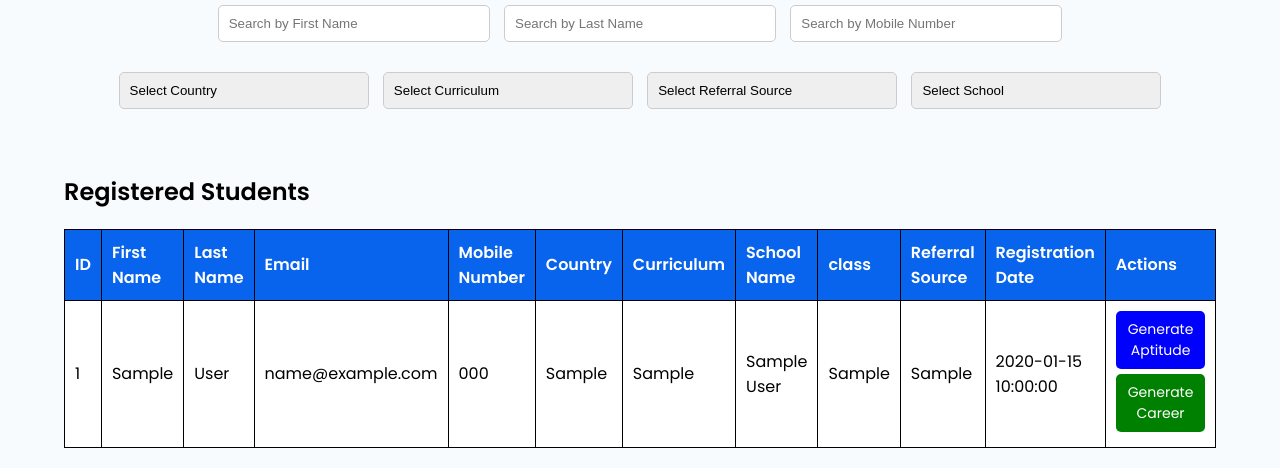
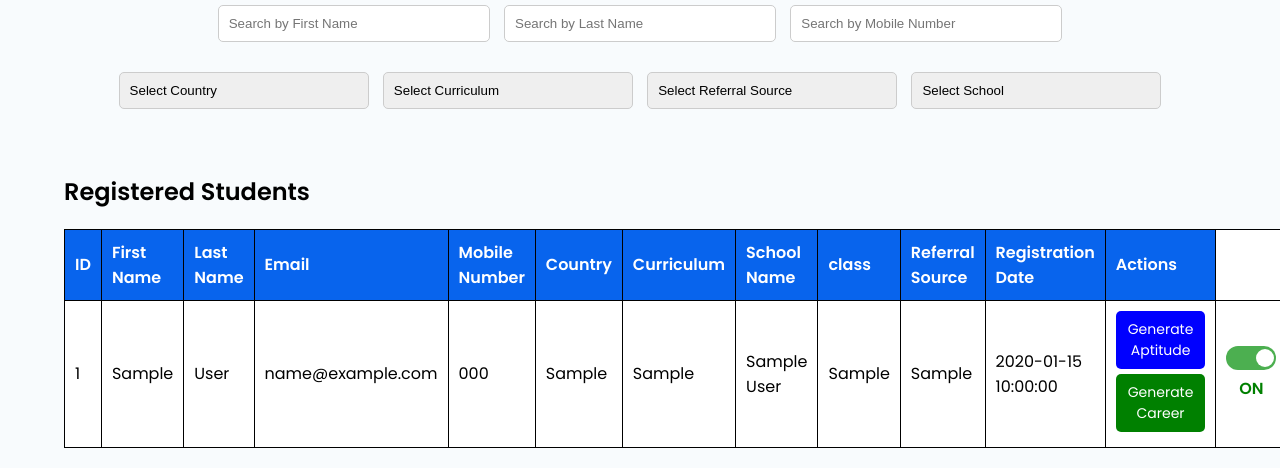
Before and after one commit to Raulji-Ranpriyasinh/Edgespych, a Flask app: page /admin_dashboard in a window 1280 px wide. Shown: the part 340-808 px from the top of the page. Run offline with Flask 3, Linux system fonts and the light colour scheme; the visitor is signed in with stand-in values (Sample User, id 1); tables that the repository leaves empty hold one stand-in row (values such as "Sample post").

Commit message:
made cahnges

```diff
--- a/Files/app.py
+++ b/Files/app.py
@@ -36,6 +36,7 @@ class StudentDetails(db.Model):
     referral_source = db.Column(db.String(255))
     password = db.Column(db.String(255), nullable=False)
     created_at = db.Column(db.DateTime, default=db.func.current_timestamp())
+    can_view_career_result = db.Column(db.Boolean, default=False)
 
 
 
@@ -328,14 +329,25 @@ def programmes():
         # Fallback if already stored in TestStatus
         career_test_completed = test_status.career_test_completed
 
+    # Get student details to fetch can_view_career_result
+    student = db.session.execute(
+        db.select(StudentDetails).where(StudentDetails.id == user_id)
+    ).scalar_one_or_none()
+
+    can_view_career_result = False
+    if student:
+        can_view_career_result = student.can_view_career_result
+
     return render_template(
         'programmers.html',
         email=user_email,
         user_id=user_id,
         first_name=user_first_name,
         career_completed=career_test_completed,
-        aptitude_completed=test_status.aptitude_test_completed if test_status else False
+        aptitude_completed=test_status.aptitude_test_completed if test_status else False,
+        can_view_career_result=can_view_career_result
     )
+
 
 
 #----------------------------------------------------------
@@ -973,6 +985,18 @@ def career_report(student_id):
     })
 
 
+@app.route('/toggle_career_access/<int:student_id>', methods=['POST'])
+def toggle_career_access(student_id):
+    student = db.session.execute(
+        db.select(StudentDetails).where(StudentDetails.id == student_id)
+    ).scalar_one_or_none()
+
+    if student:
+        allow = request.form.get('can_view') == 'True'
+        student.can_view_career_result = allow
+        db.session.commit()
+
+    return redirect(url_for('admin_dashboard'))  # Replace with your actual admin route
 
 #--------------------------------------------------------------------------------------------
 # Logout API
--- a/Files/templates/admin_dashboard.html
+++ b/Files/templates/admin_dashboard.html
@@ -156,6 +156,54 @@
             background-color: green;
         }
     </style>
+<style>
+.switch {
+  position: relative;
+  display: inline-block;
+  width: 50px;
+  height: 24px;
+}
+
+.switch input {
+  opacity: 0;
+  width: 0;
+  height: 0;
+}
+
+.slider {
+  position: absolute;
+  cursor: pointer;
+  background-color: #ccc;
+  transition: 0.4s;
+  border-radius: 24px;
+  top: 0;
+  left: 0;
+  right: 0;
+  bottom: 0;
+}
+
+.slider::before {
+  position: absolute;
+  content: "";
+  height: 18px;
+  width: 18px;
+  left: 4px;
+  bottom: 3px;
+  background-color: white;
+  transition: 0.4s;
+  border-radius: 50%;
+}
+
+input:checked + .slider {
+  background-color: #4caf50;
+}
+
+input:checked + .slider::before {
+  transform: translateX(26px);
+}
+</style>
+
+
 </head>
 
 <body>
@@ -289,6 +337,22 @@
                     {% endif %}
                 </td>
 
+<td style="text-align: center;">
+    <form method="POST" action="{{ url_for('toggle_career_access', student_id=student.id) }}">
+        <input type="hidden" name="can_view" value="{{ not student.can_view_career_result }}">
+        <label class="switch">
+            <input type="checkbox" onchange="this.form.submit()" {% if student.can_view_career_result %}checked{% endif %}>
+            <span class="slider round"></span>
+        </label>
+        <div style="margin-top: 5px; font-weight: bold; color: {% if student.can_view_career_result %}green{% else %}gray{% endif %};">
+            {{ "ON" if student.can_view_career_result else "OFF" }}
+        </div>
+    </form>
+</td>
+
+
+
+
             </tr>
             {% endfor %}
         </table>
```
Also changed, not shown: Files/templates/download_aptitude.html (+41 -23 lines), Files/templates/programmers.html (+52 -1 lines).
